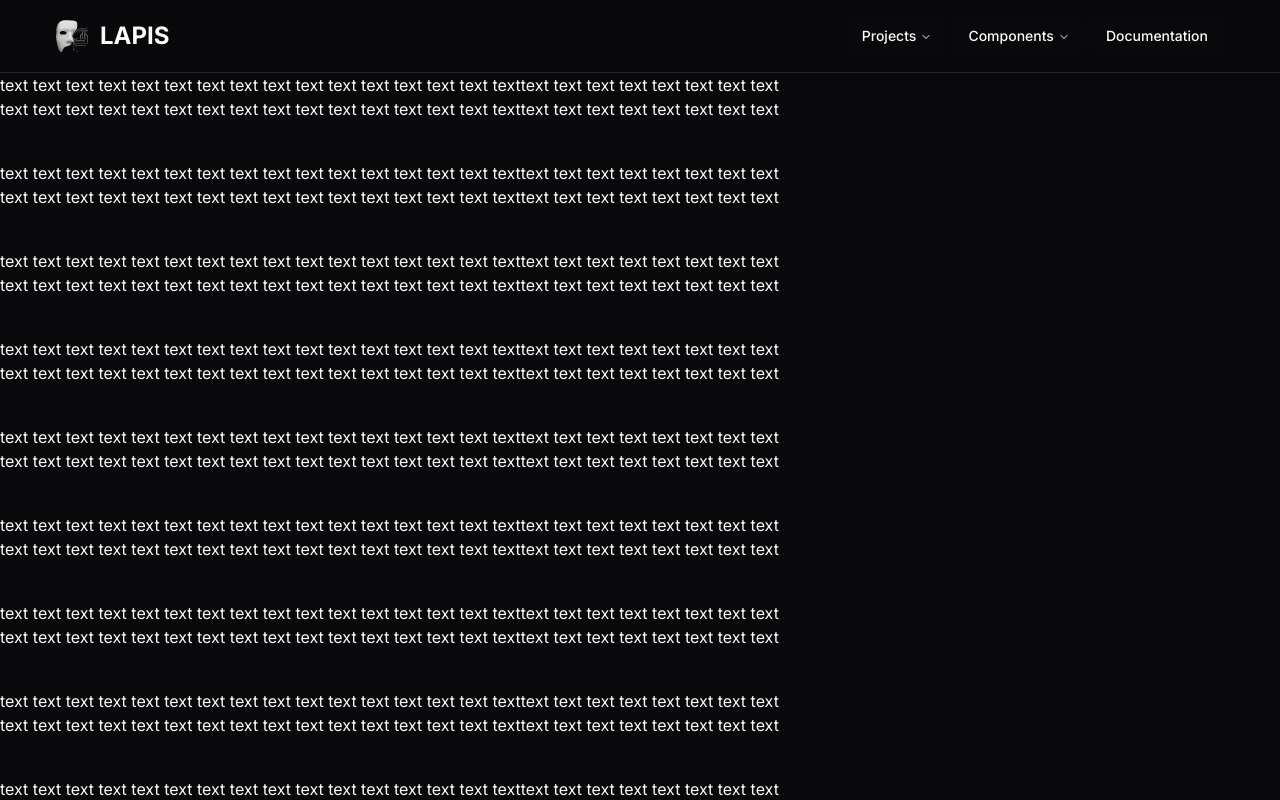
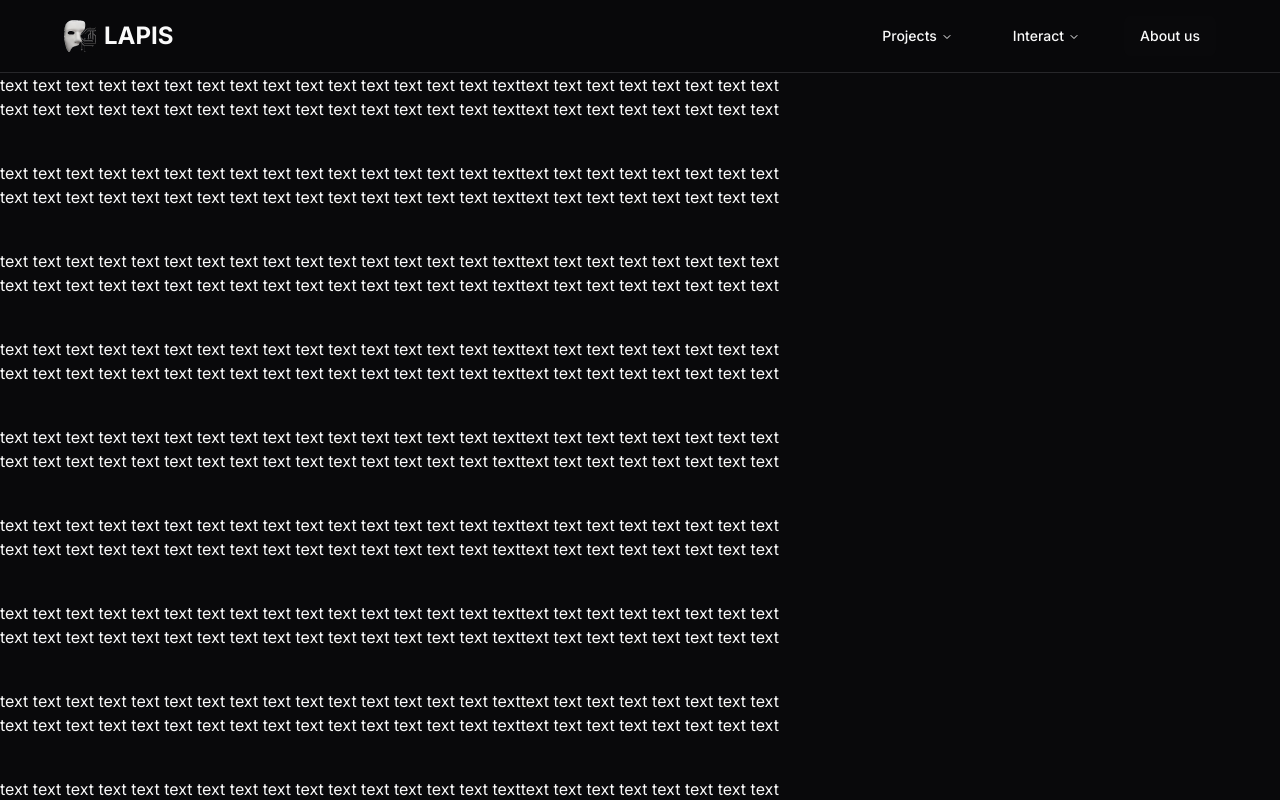
Before and after one commit to 99vik/lapis, a Next.js app: page / in a window 1280 px wide. Shown: the top 800 px of the page. Built offline with nearby package versions, Linux system fonts and the light colour scheme.

Commit message:
NavbarMenu content finishing, final styling

```diff
--- a/src/app/layout.tsx
+++ b/src/app/layout.tsx
@@ -6,8 +6,8 @@ import Navbar from '@/components/navbar/Navbar';
 const inter = Inter({ subsets: ['latin'] });
 
 export const metadata: Metadata = {
-  title: 'Create Next App',
-  description: 'Generated by create next app',
+  title: 'LAPIS-dev',
+  description: 'Laboratory for Manufacturing and Assembly Systems Planning',
 };
 
 export default function RootLayout({
--- a/src/components/navbar/Navbar.tsx
+++ b/src/components/navbar/Navbar.tsx
@@ -5,16 +5,14 @@ import { NavbarMenu } from './NavbarMenu';
 export default function Navbar() {
   return (
     <nav className="w-full sticky top-0 bg-background/60 backdrop-blur border-b">
-      <div className="flex mx-auto max-w-screen-2xl items-center justify-between px-14 py-4">
+      <div className="flex mx-auto max-w-screen-2xl items-center justify-between px-16 py-4">
         <Link href="/">
-          <div className="flex items-center gap-3">
+          <div className="flex items-center gap-2">
             <Image src="/logo.png" width={32} height={32} alt="Logo" />
             <p className="font-bold text-2xl">LAPIS</p>
           </div>
         </Link>
-        <div>
-          <NavbarMenu />
-        </div>
+        <NavbarMenu />
       </div>
     </nav>
   );
--- a/src/components/navbar/NavbarMenu.tsx
+++ b/src/components/navbar/NavbarMenu.tsx
@@ -57,58 +57,64 @@ export function NavbarMenu() {
     <NavigationMenu>
       <NavigationMenuList>
         <NavigationMenuItem>
-          <NavigationMenuTrigger>Projects</NavigationMenuTrigger>
+          <NavigationMenuTrigger className="bg-transparent">
+            Projects
+          </NavigationMenuTrigger>
           <NavigationMenuContent>
-            <ul className="grid gap-3 p-3 md:w-[400px] grid-cols-[.35fr_1fr]">
+            <ul className="grid gap-3 p-3 w-[380px] grid-cols-[.7fr_1fr]">
               <li className="row-span-3">
                 <NavigationMenuLink asChild>
-                  <a
-                    target="_blank"
+                  <Link
                     className="flex h-full w-full select-none flex-col justify-center rounded-md bg-muted p-4 no-underline outline-none focus:shadow-md"
-                    href="https://repozitorij.fsb.unizg.hr/islandora/search/tomislav%20stipan%C4%8Di%C4%87?type=dismax"
+                    href="/projects"
                   >
                     <div className="mb-2 mt-4 text-lg font-medium">
-                      Student projects
+                      All projects
                     </div>
                     <p className="text-sm leading-tight text-muted-foreground">
-                      View projects of our students.
+                      View a list of all of our projects.
                     </p>
-                  </a>
+                  </Link>
                 </NavigationMenuLink>
               </li>
-              <ListItem href="" title="AMICORC">
+              <ListItem href="/projects" title="AMICORC">
                 Real time online emotion recognition robot.
               </ListItem>
               <ListItem href="" title="Cartesian robot">
                 Cartesian coordinate robot project.
               </ListItem>
-              <ListItem href="" title="Awareness control and VR">
-                Ensuring robot&apos;s safe and efficient interaction with
-                it&apos;s surroundings.
+              <ListItem
+                target="_blank"
+                href="https://repozitorij.fsb.unizg.hr/islandora/search/tomislav%20stipan%C4%8Di%C4%87?type=dismax"
+                title="Student projects"
+              >
+                View projects of our students.
               </ListItem>
             </ul>
           </NavigationMenuContent>
         </NavigationMenuItem>
         <NavigationMenuItem>
-          <NavigationMenuTrigger>Components</NavigationMenuTrigger>
+          <NavigationMenuTrigger className="bg-transparent mx-6">
+            Interact
+          </NavigationMenuTrigger>
           <NavigationMenuContent>
-            <ul className="grid w-[400px] gap-3 p-4 md:w-[500px] md:grid-cols-2 lg:w-[600px] ">
-              {components.map((component) => (
-                <ListItem
-                  key={component.title}
-                  title={component.title}
-                  href={component.href}
-                >
-                  {component.description}
-                </ListItem>
-              ))}
+            <ul className="grid w-[320px] gap-3 p-4 md:grid-cols-1">
+              <ListItem title="PLEA" href="/">
+                Interact with PLEA
+              </ListItem>
+              <ListItem title="Smart Lab" href="/">
+                Smart lab description.
+              </ListItem>
+              <ListItem title="VR Lab" href="/">
+                Enter a 3D model of our lab.
+              </ListItem>
             </ul>
           </NavigationMenuContent>
         </NavigationMenuItem>
         <NavigationMenuItem>
-          <Link href="/docs" legacyBehavior passHref>
+          <Link href="/about" legacyBehavior passHref>
             <NavigationMenuLink className={navigationMenuTriggerStyle()}>
-              Documentation
+              About us
             </NavigationMenuLink>
           </Link>
         </NavigationMenuItem>
```
